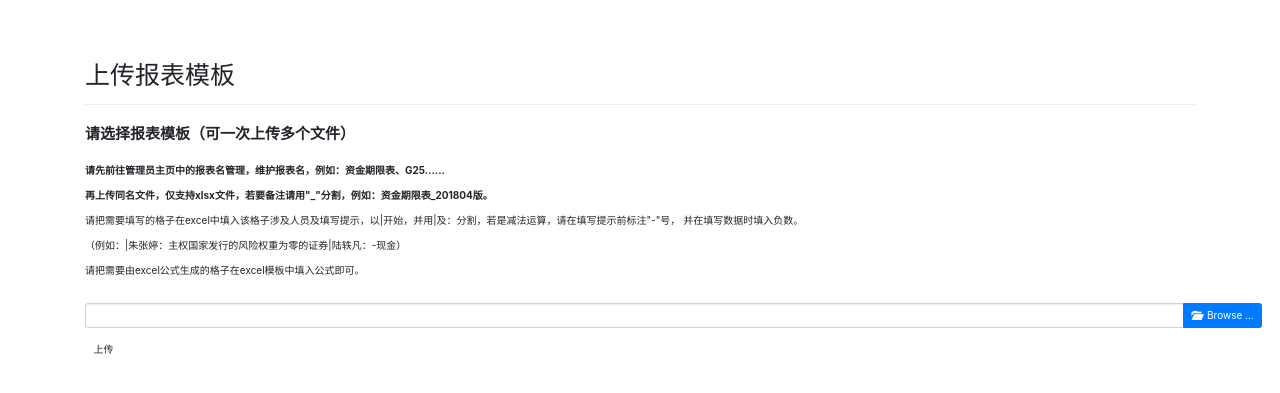
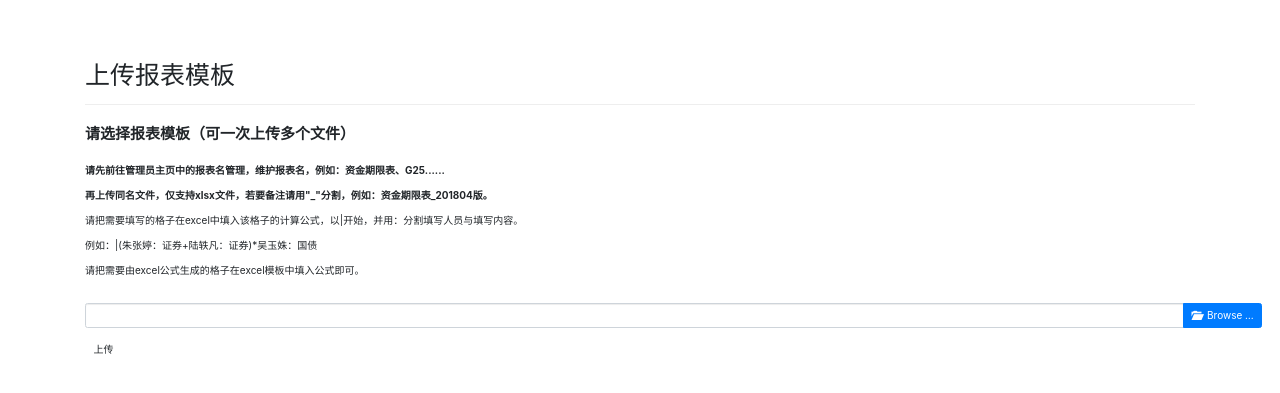
Before and after one commit to lyfTed/WebBaobiao, a Flask app: page /api/upload/ in a window 1280 px wide. Shown: the part 112-505 px from the top of the page. Run offline with Flask 2, Linux system fonts and the light colour scheme; the visitor is signed in with stand-in values (Sample User, id 1); data comes from the database, SQL or seed files in the repository; some libraries are stand-ins or nearby versions.

Commit message:
Update upload.html

```diff
--- a/webapp/templates/upload.html
+++ b/webapp/templates/upload.html
@@ -23,11 +23,10 @@
 <p><b>请先前往管理员主页中的报表名管理，维护报表名，例如：资金期限表、G25......</b></p>
 <p><b>再上传同名文件，仅支持xlsx文件，若要备注请用"_"分割，例如：资金期限表_201804版。</b></p>
 <p>
-    请把需要填写的格子在excel中填入该格子涉及人员及填写提示，以|开始，并用|及：分割，若是减法运算，请在填写提示前标注"-"号，
-    并在填写数据时填入负数。
+    请把需要填写的格子在excel中填入该格子的计算公式，以|开始，并用：分割填写人员与填写内容。
 </p>
 <p>
-    （例如：|朱张婷：主权国家发行的风险权重为零的证券|陆轶凡：-现金）
+    例如：|(朱张婷：证券+陆轶凡：证券)*吴玉姝：国债
 </p>
 <p>
     请把需要由excel公式生成的格子在excel模板中填入公式即可。
```
